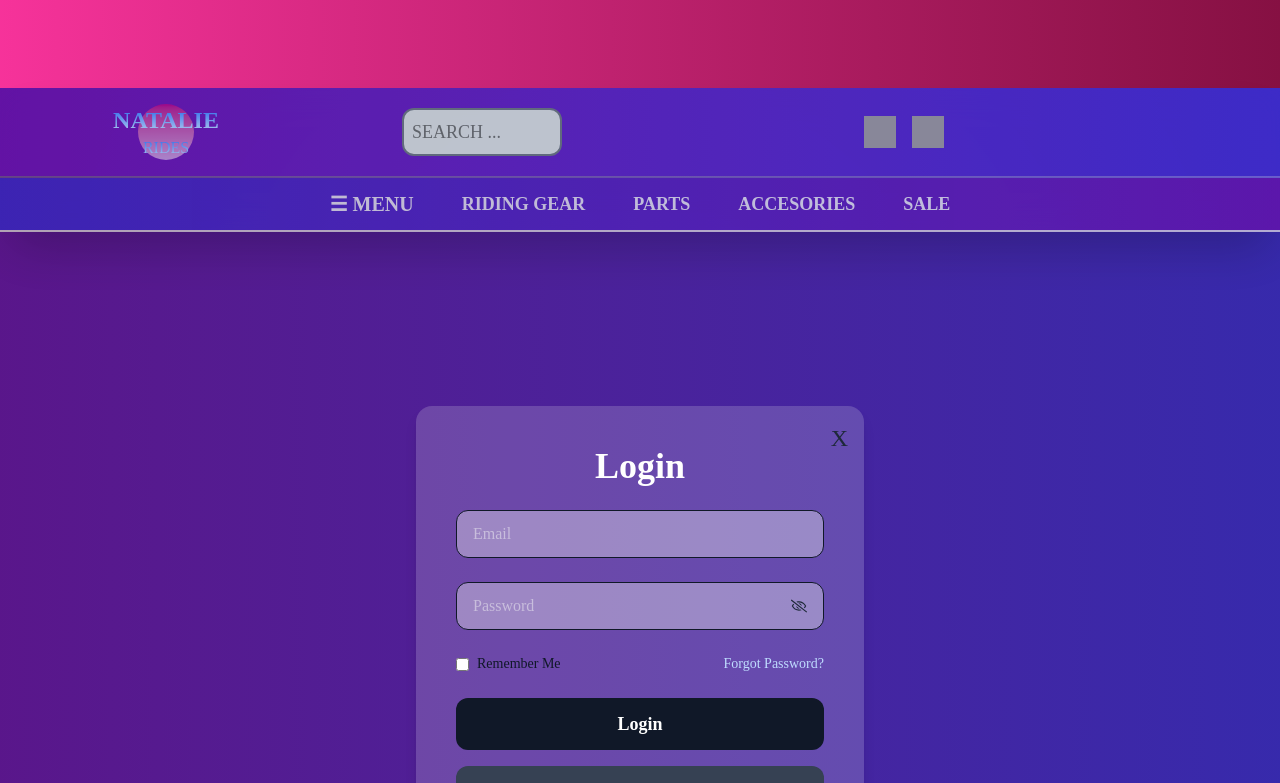
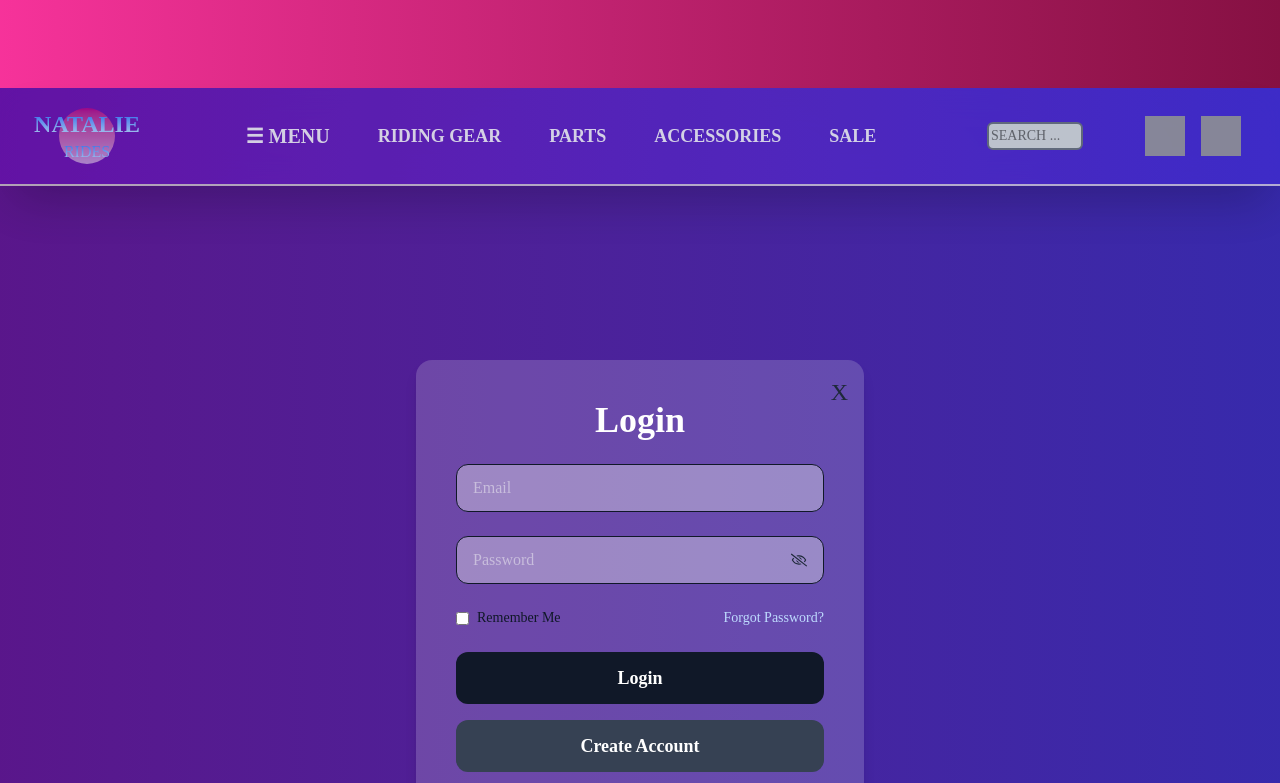
Before and after one commit to timphamvn33/Motorcycle_Shop, a React (Vite) app in the folder frontend/: page /Login in a window 1280 px wide. Shown: the top 783 px of the page. Built offline with nearby package versions, Linux system fonts and the light colour scheme; grey boxes are pictures that could not be loaded.

Commit message:
edit nav

```diff
--- a/frontend/src/assets/components/sections/Navbar.jsx
+++ b/frontend/src/assets/components/sections/Navbar.jsx
@@ -2,60 +2,45 @@ import { useState, useEffect } from "react";
 import { useNavigate } from "react-router-dom";
 import { RidingGear } from "./RidingGear";
 
-const navbarOption = [{name: "RIDING GEAR"}, {name: "PARTS"}, {name: "ACCESORIES"}, {name: "SALE"}];
+const navbarOption = [{ name: "RIDING GEAR" }, { name: "PARTS" }, { name: "ACCESSORIES" }, { name: "SALE" }];
 
-export const Navbar = ({isSmallScreen, isMobileMenuClick, setIsMobileMenuClick, isUserLogin}) => {
+export const Navbar = ({ isSmallScreen, isMobileMenuClick, setIsMobileMenuClick, isUserLogin }) => {
     const [isHoverMenu, setIsHoverMenu] = useState(false);
     const [isHoverMenuContent, setIsHoverMenuContent] = useState(false);
     const [lastY, setLastY] = useState(200);
-    const clickMobileMenu = () => {
-        setIsMobileMenuClick(prev => !prev);
-    }
 
     const navigate = useNavigate();
 
-    const moveToLoginPage = () => {
-        navigate('/Login');
-    }
+    const moveToLoginPage = () => navigate('/Login');
+    const moveToUserProfilePage = () => navigate("/UserProfile");
+    const movetoHomePage = () => navigate('/Home');
 
-    const moveToUserProfilePage = () => {
-        navigate("/UserProfile")
-    }
-
-    const movetoHomePage = () => {
-        navigate('/Home');
-    }
     const checkMouseHover = (hoverName) => {
-        if(hoverName === "RIDING GEAR") {
-
-            setIsHoverMenu(true)
-            console.log("heelo hover")
-
+        if (hoverName === "RIDING GEAR") {
+            setIsHoverMenu(true);
         }
-
-    }
+    };
 
     const mousePosition = (e) => {
         const currentY = e.clientY;
-        console.log(e.clientY)
-        if(currentY < lastY) {
-            console.log("hhelo up")
-            setIsHoverMenu(false)
+        if (currentY < lastY) {
+            setIsHoverMenu(false);
         } else if (currentY > lastY) {
-            console.log("heelo down")
-            setIsHoverMenu(true)
+            setIsHoverMenu(true);
         }
-    }
+        setLastY(currentY);
+    };
 
     useEffect(() => {
         window.addEventListener("mousemove", mousePosition);
         return () => {
             window.removeEventListener("mousemove", mousePosition);
-        }
-    })
+        };
+    }, [lastY]);
 
-
-
+    const clickMobileMenu = () => {
+        setIsMobileMenuClick(prev => !prev);
+    };
 
     return (
         <>
@@ -71,12 +56,9 @@ export const Navbar = ({isSmallScreen, isMobileMenuClick, setIsMobileMenuClick,
             </div>
 
             <nav className="sticky top-0 left-0 w-full z-50 bg-gradient-to-r from-purple-950 to-indigo-700 opacity-90 shadow-2xl backdrop-blur-lg">
-
-                {/* First Row: Logo, Search, Profile, Cart Icon */}
-                <div className={`p-5 grid ${isSmallScreen ? "grid-cols-2" : "grid-cols-4"} gap-6 justify-center items-center text-gray-300 bg-gradient-to-r from-purple-800 to-indigo-700 bg-opacity-80`}>
-
+                <div className={`p-5 grid ${isSmallScreen ? "grid-cols-2" : "grid-cols-8"} gap-6 justify-center items-center text-gray-300 bg-gradient-to-r from-purple-800 to-indigo-700 bg-opacity-80`}>
                     {/* Logo Section */}
-                    <div className="flex justify-center items-center cursor-pointer" onClick={movetoHomePage}>
+                    <div className="flex justify-center items-center cursor-pointer p-7" onClick={movetoHomePage}>
                         <div className="relative flex justify-center items-center">
                             <div className="absolute box-border rounded-full border-cyan-600 bg-cyan-600 bg-gradient-to-b from-pink-600 to-pink-50 w-10 h-10 lg:w-14 lg:h-14 flex justify-center items-center opacity-55"></div>
                             <div className="absolute flex flex-col justify-center items-center">
@@ -86,25 +68,54 @@ export const Navbar = ({isSmallScreen, isMobileMenuClick, setIsMobileMenuClick,
                         </div>
                     </div>
 
+                    {/* Menu Options Section (hidden on small screens) */}
+                    {!isSmallScreen && (
+                        <div className="flex justify-center items-center space-x-8 lg:space-x-12 text-sm lg:text-lg font-bold text-gray-50 py-3  opacity-90 col-span-5">
+                            <span className="cursor-pointer text-lg lg:text-xl font-bold hover:bg-gradient-to-b from-pink-500 to-pink-900 hover:bg-clip-text hover:text-transparent transition-all duration-100">
+                                &#9776; MENU
+                            </span>
+                            {navbarOption.map((option, index) => (
+                                <span
+                                    key={index}
+                                    onMouseEnter={() => checkMouseHover(option.name)}
+                                    onMouseLeave={() => setIsHoverMenu(false)}
+                                    className="cursor-pointer hover:bg-gradient-to-b from-pink-500 to-pink-900 hover:bg-clip-text hover:text-transparent transition-all duration-100"
+                                >
+                                    {option.name}
+                                </span>
+                            ))}
+                        </div>
+                    )}
+
                     {/* Search Bar (Hidden on Small Screens) */}
                     {!isSmallScreen && (
                         <div className="flex justify-center">
                             <input
                                 type="text"
                                 placeholder="SEARCH ..."
-                                className="p-2 w-32 lg:w-40 border-2 border-gray-500 bg-gray-300 rounded-xl text-black text-sm lg:text-lg focus:w-full focus:outline-none focus:ring-cyan-600 transition-all duration-300"
+                                className="p-0.5 w-20 lg:w-24 border-2 border-gray-500 bg-gray-300 rounded-md text-black text-sm lg:text-md focus:w-full focus:outline-none focus:ring-cyan-600 transition-all duration-300"
                             />
                         </div>
                     )}
 
-                    {/* Profile & Cart Icons */}
-                    <div className="flex justify-end items-center space-x-4">
+                    {/* Show RidingGear component if hovered over "RIDING GEAR" */}
+                    {(isHoverMenu || isHoverMenuContent) && (
+                        <div onMouseEnter={() => setIsHoverMenuContent(true)}
+                            onMouseLeave={() => setIsHoverMenuContent(false)}
+                            className="absolute top-24 left-0 w-full h-[250px] bg-gradient-to-r from-indigo-700 to-purple-800 z-50 p-4 shadow-lg">
+                            <RidingGear />
+                        </div>
+                    )}
+
+
+                    {/* Profile & Cart Icons Section */}
+                    <div className="flex justify-center items-center space-x-4">
                         {isUserLogin ? (
                             <p onClick={moveToUserProfilePage} className="cursor-pointer text-sm lg:text-lg text-white">Hi! Customer</p>
                         ) : (
-                            <img src="/images/profile.png" alt="Profile" onClick={moveToLoginPage} className="cursor-pointer w-8 h-8 opacity-90" />
+                            <img src="/images/profile.png" alt="Profile" onClick={moveToLoginPage} className="cursor-pointer w-6 h-6 lg:w-10 lg:h-10 opacity-90" />
                         )}
-                        <img src="/images/cart.png" alt="Cart" className="w-8 h-8 opacity-90" />
+                            <img src="/images/cart.png" alt="Cart" className=" cursor-pointer w-6 h-6 lg:w-10 lg:h-10 opacity-90" />
 
                         {/* Mobile Menu Icon */}
                         {isSmallScreen && (
@@ -114,40 +125,8 @@ export const Navbar = ({isSmallScreen, isMobileMenuClick, setIsMobileMenuClick,
                 </div>
 
                 {/* Divider */}
-                <div className="bg-gradient-to-b from-gray-100 to-gray-300 w-full h-0.5 opacity-30"></div>
-
-                {/* Second Row: Menu Options (Aligned in a single row) */}
-                {!isSmallScreen && (
-                    <div className="flex justify-center items-center space-x-8 lg:space-x-12 text-sm lg:text-lg font-bold text-gray-50 py-3 bg-gradient-to-r from-indigo-700 to-purple-800  opacity-80">
-                        {/* ☰ MENU at the end */}
-                        <span className="cursor-pointer text-lg lg:text-xl font-bold hover:bg-gradient-to-b from-pink-500 to-pink-900 hover:bg-clip-text hover:text-transparent transition-all duration-100">
-                            &#9776; MENU
-                        </span>
-                        {navbarOption?.map((option, index) => (
-                            <span key={index}
-                            // set ishover true or false when mouse is enter or leave
-                                onMouseEnter={() => checkMouseHover(option.name)}
-                                onMouseLeave={() => setIsHoverMenu(false)}
-                            className="cursor-pointer hover:bg-gradient-to-b from-pink-500 to-pink-900 hover:bg-clip-text hover:text-transparent transition-all duration-100">
-                                {option.name}
-                            </span>
-                        ))}
-                    </div>
-
-                )}
-                {/* Show RidingGear component if hovered over "RIDING GEAR" */}
-                {(isHoverMenu || isHoverMenuContent) && (
-                <div onMouseEnter={() => setIsHoverMenuContent(true)}
-                    onMouseLeave ={() => setIsHoverMenuContent(false)}
-
-                    className="absolute top-36 left-0 w-full h-[250px] bg-gradient-to-r from-indigo-700 to-purple-800 z-50 p-4 shadow-lg">
-                    <RidingGear />
-                </div>)}
-
-                {/* Divider */}
                 <div className="bg-amber-50 w-full h-0.5 opacity-70"></div>
-
             </nav>
         </>
     );
-}
+};
```
